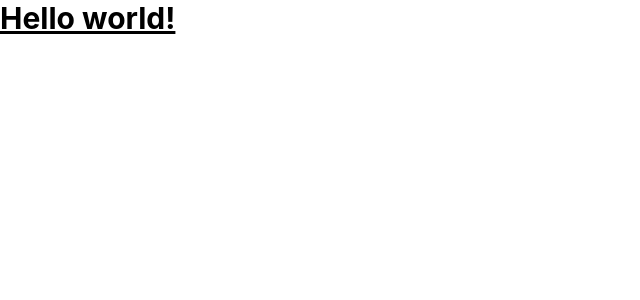
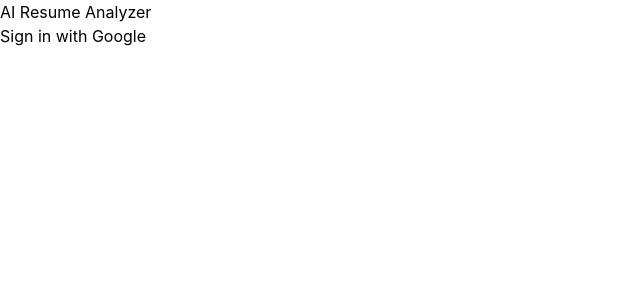
Before and after one commit to SayanSaha2003/ai-resume-analyzer, a React (Vite) app in the folder client/: page / in a window 1280 px wide. Shown: the top 300 px of the page, without its empty margins (0-640 px from the left). Built offline with nearby package versions, Linux system fonts and the light colour scheme.

Commit message:
Enable Google provider

```diff
--- a/client/src/App.jsx
+++ b/client/src/App.jsx
@@ -1,7 +1,43 @@
+import { useState } from "react";
+import { GoogleAuthProvider, signInWithPopup, signOut } from "firebase/auth";
+import { auth } from "./firebase";
+
 export default function App() {
+    const [user, setUser] = useState(null);
+
+    const handleSignIn = async () => {
+        try {
+            const provider = new GoogleAuthProvider();
+            const result = await signInWithPopup(auth, provider);
+            setUser(result.user);
+        } catch (error) {
+            console.error("Sign in error:", error);
+        }
+    };
+    const handleSignOut = async () => {
+        try {
+            await signOut(auth);
+            setUser(null);
+        } catch (error) {
+            console.error("Sign out error:", error);
+        }
+    };
+
     return (
-        <div className="App">
-            <h1 className="text-3xl font-bold underline">Hello world!</h1>
+        <div>
+            {!user ? (
+                <>
+                    <h1>AI Resume Analyzer</h1>
+                    <button onClick={handleSignIn}>Sign in with Google</button>
+                </>
+            ) : (
+                <>
+                    <h1>Welcome, {user.displayName}</h1>
+                    <p>{user.email}</p>
+
+                    <button onClick={handleSignOut}>Sign Out</button>
+                </>
+            )}
         </div>
     );
 }
```
Also changed, not shown: 1 other file (tests, documents, lock files or other folders).
